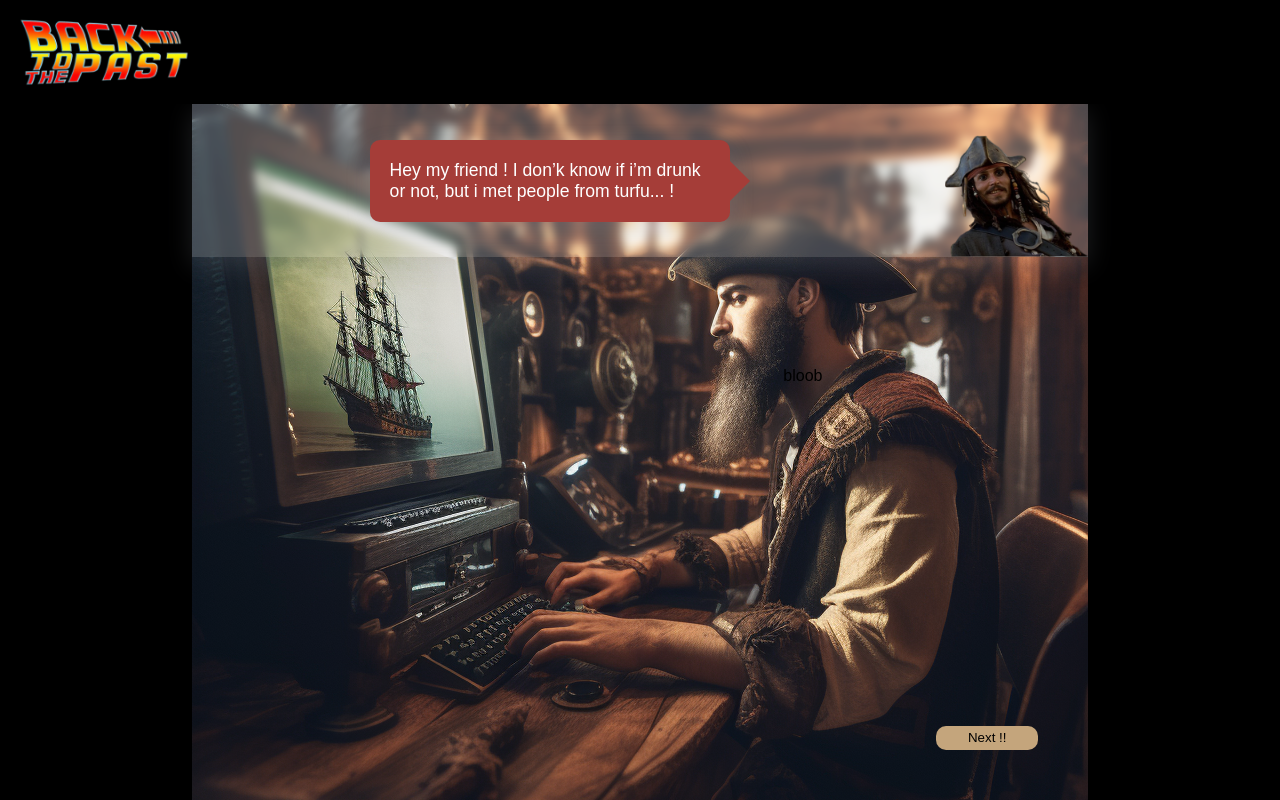
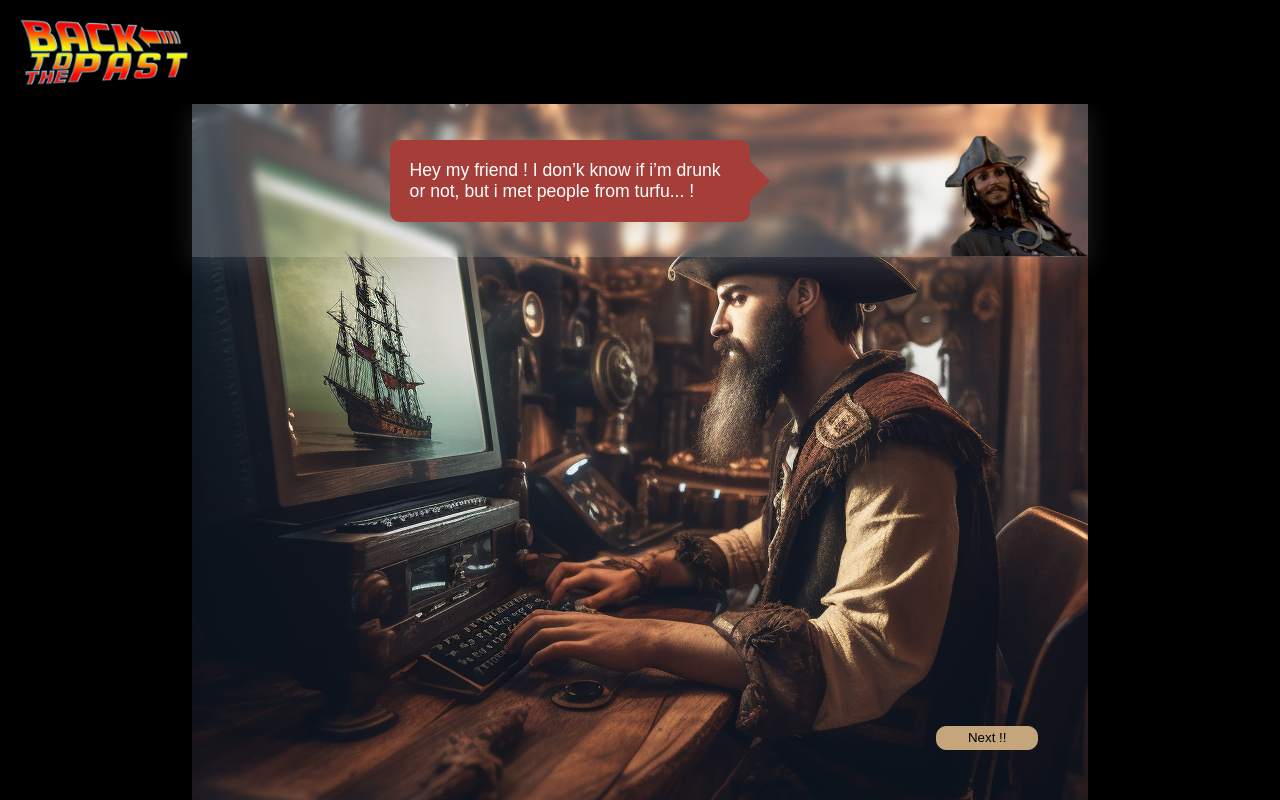
Before and after one commit to catherineohrel/Hackaton2, a React (Vite) app: page /dialogs in a window 1280 px wide. Built offline with nearby package versions, Linux system fonts and the light colour scheme.

Commit message:
final version of files Dialogs.jsx, Dialogs.scss & minor change on dialogBubble.scss

```diff
--- a/src/components/General/dialogBubble.scss
+++ b/src/components/General/dialogBubble.scss
@@ -17,6 +17,10 @@
   color: #fff;
   background: #a53d38;
   box-shadow: rgba(149, 157, 165, 0.2) 0px 8px 24px;
+  // animation : bulanim 2s ease-out ;
+  // transform: translateY(0) translateX(100px);
+  transform: translateY(0) translateX(20px);
+  animation: bulanim 0.4s ease-in;
 
   /* (A3) DIMENSIONS + POSITION */
   position: relative;
@@ -25,6 +29,33 @@
 //   margin: 50px auto;
   max-width: 320px;
   display:flex;
+}
+
+@keyframes bulanim {
+  // 0% {
+  //   transform: translateY(-20px) translateX(5px);
+  // }
+  // 33% {
+  //   transform: translateY(0) translateX(10px);
+  // }
+  // 66% {
+  //   transform: translateY(-10px) translateX(15px);
+  // }
+  // 100% {
+  //   transform: translateY(0) translateX(20px);
+  // }
+  0% {
+    transform: translate(5px, -20px);
+  }
+  33% {
+    transform: translate(10px, 0);
+  }
+  66% {
+    transform: translate(15px, -10px);
+  }
+  100% {
+    transform: translate(20px, 0);
+  }
 }
 
 /* (B) ADD SPEECH "CALLOUT TAIL" */
@@ -121,6 +152,7 @@
   font-weight: 600;
   margin-top: 30px;
 }
+
 #code-boxx a {
   display: inline-block;
   padding: 5px;
--- a/src/pages/Dialogs.jsx
+++ b/src/pages/Dialogs.jsx
@@ -94,6 +94,7 @@ function Dialogs() {
       }
     }
   };
+
   return (
     <div className="dialogsGlobal">
       <img
@@ -126,7 +127,7 @@ function Dialogs() {
               </button>
             )}
           </div>
-          <div className="headOfPirate">bloob</div>
+          <div className="headOfPirate"></div>
         </div>
 
         <div className="dialogScreen">
--- a/src/pages/Dialogs.scss
+++ b/src/pages/Dialogs.scss
@@ -28,8 +28,6 @@
     flex-direction: column;
     position: relative;
     justify-content: center;
-
-
 
 .dialogs {
   display: flex;
@@ -81,7 +79,6 @@
       justify-content: flex-end;
       align-items: flex-end;
 
-
       img {
         display:flex;;
         width: auto;
@@ -89,9 +86,7 @@
         // bottom: -15px;
         background-color: linear-gradient(to bottom,rgba(206, 174, 128, 0.70) ,rgba(255, 255, 255, 0) );
         /* From https://css.glass */
-
       }
-
     }
   }
 
@@ -110,7 +105,6 @@
       height: 80%;
       position: relative;
 
-
       .btn-ecran {
         width: 100%;
         height: inherit;
@@ -121,7 +115,6 @@
         transform: rotate(-18deg);
         color:#a53d38;
         animation : zoomin 1s ease-in-out infinite;
-
       }
     }
 
@@ -155,6 +148,44 @@
         margin: 0 50px 50px 0;
         border: none;
         border-radius: 10px;
+
+        // border:1px solid grey;
+        border:1px solid #C4A57C;
+        position:relative;
+        overflow:hidden;
+      }
+
+      button:hover {
+        transform: scale(1.5);
+      }
+
+
+      button:before,
+      button:after{
+        content:'';
+        display:block;
+        position:absolute;
+        bottom:0;
+        top:0;
+        left:0;
+        right:0;
+        z-index:1;
+        background-color: #a53d38;
+        transition :  0.35s ease-in-out;
+        transition-property : top, bottom, left,right, border-width;
+      }
+
+      button:before{
+        bottom:100%;
+      }
+      button:hover:before{
+        bottom:49%;
+      }
+      button:after{
+        top:100%;
+      }
+      button:hover:after{
+        top:49%;
       }
     }
   }
```
Lines whose indentation alone changed are shown as unchanged.
